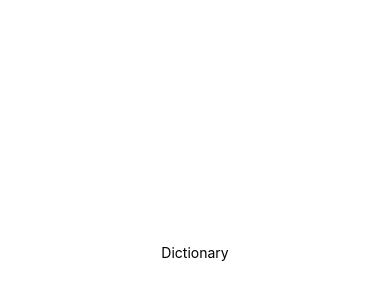
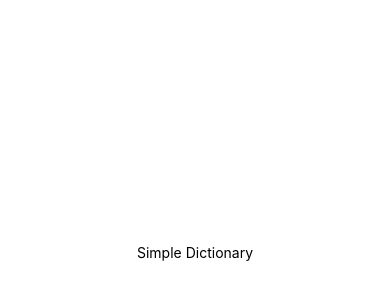
Before and after one commit to Loanne05/Dictionary, a React Native app: screen / in a window 390 px wide. Shown: the part 170-470 px from the top of the page. Built offline with nearby package versions, Linux system fonts and the light colour scheme.

Commit message:
Modified text

```diff
--- a/App.js
+++ b/App.js
@@ -4,7 +4,7 @@ import { StyleSheet, Text, View } from 'react-native';
 export default function App() {
   return (
     <View style={styles.container}>
-      <Text>Dictionary</Text>
+      <Text>Simple Dictionary</Text>
       <StatusBar style="auto" />
     </View>
   );
```
